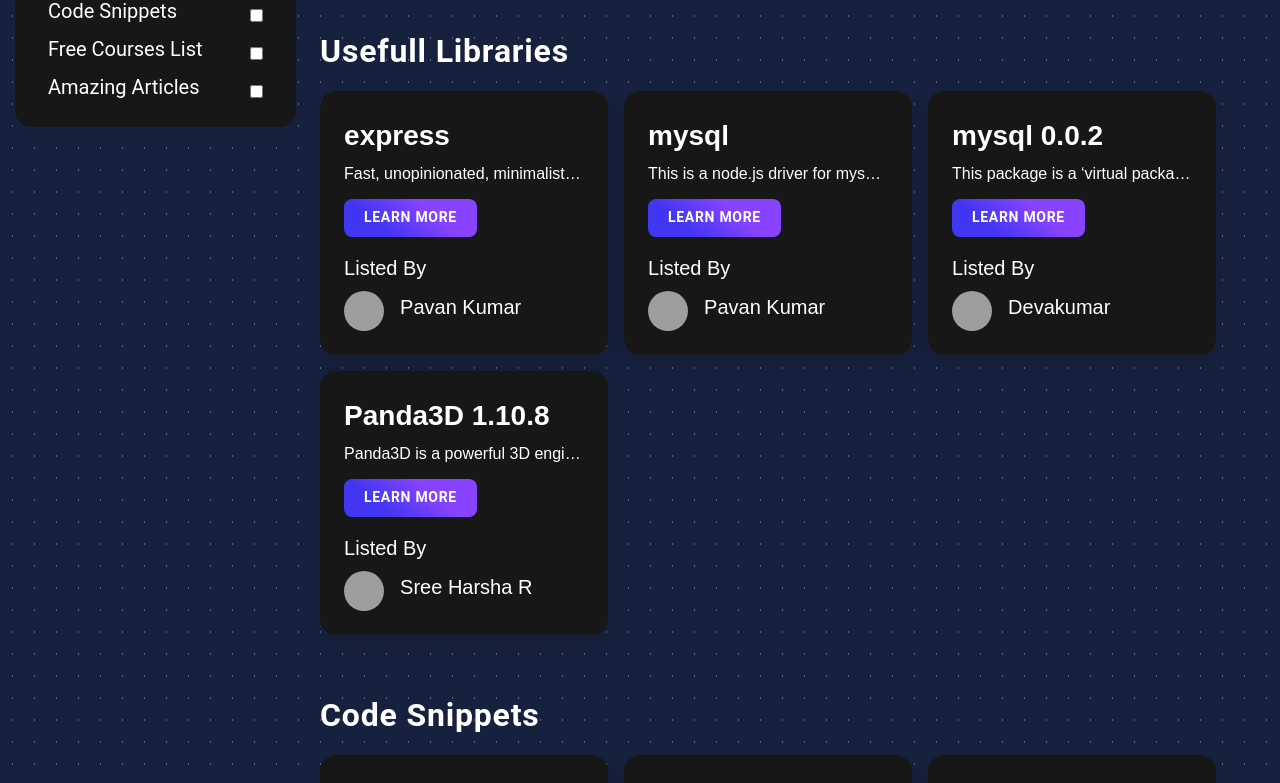
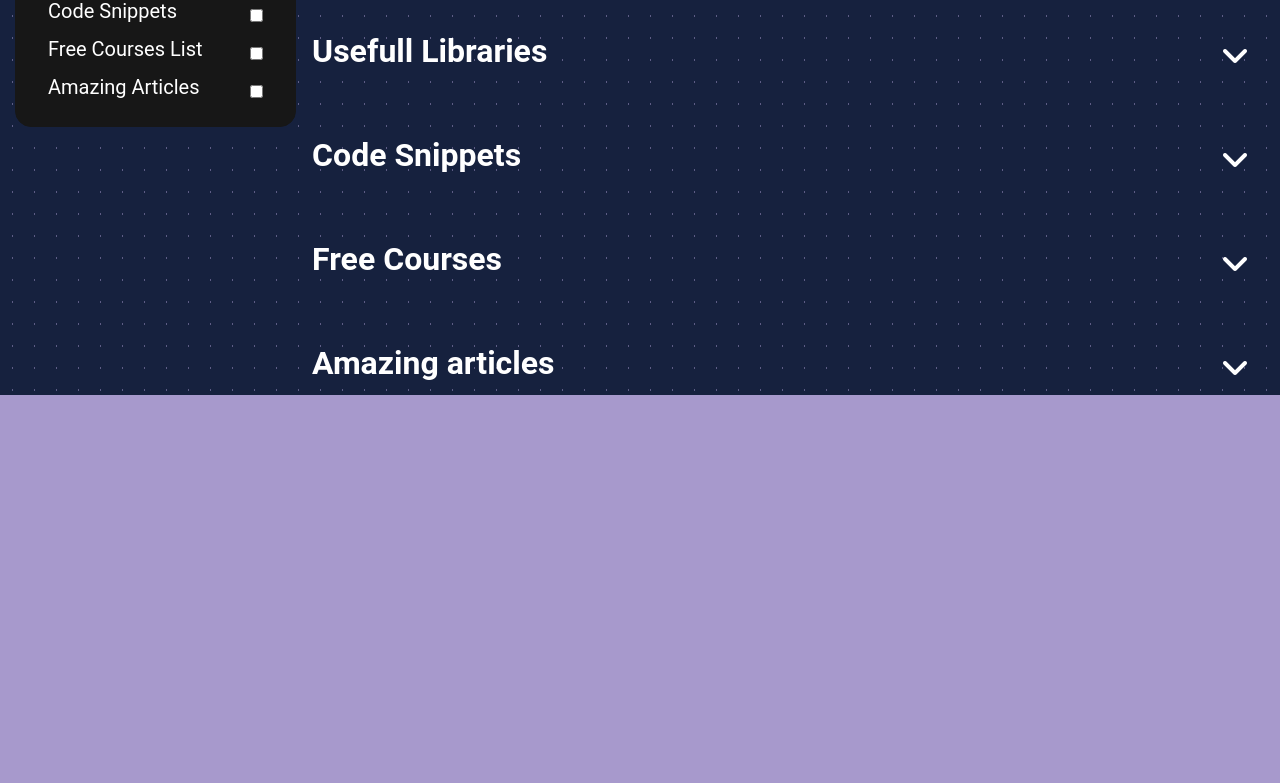
Before and after one commit to pavankpdev/hellowebdev, a React (Create React App) app: page / in a window 1280 px wide. Shown: the part 820-1603 px from the top of the page. After the commit the page ends 1215 px from the top, so only its background shows below. Built offline with nearby package versions, Linux system fonts and the light colour scheme; grey boxes are pictures that could not be loaded.

Commit message:
[feat] made home page items as collasible

```diff
--- /dev/null
+++ b/src/components/Collapsible/Collapsible.component.jsx
@@ -0,0 +1,33 @@
+import React, { useState } from "react";
+import classnames from "classnames";
+
+import "./Collapsible.styles.scss";
+
+const Collapsible = ({ title, children }) => {
+  const [toggle, setTogggle] = useState(false);
+  return (
+    <>
+      <div className="collapsible__container">
+        <div className="collapsible__menu">
+          <h2>{title}</h2>
+          {toggle ? (
+            <i
+              className="fas fa-angle-up fa-2x"
+              onClick={() => setTogggle(!toggle)}
+            />
+          ) : (
+            <i
+              className="fas fa-angle-down fa-2x"
+              onClick={() => setTogggle(!toggle)}
+            />
+          )}
+        </div>
+        <div className={classnames("collapsible__content", { hide: !toggle })}>
+          {children}
+        </div>
+      </div>
+    </>
+  );
+};
+
+export default Collapsible;
--- /dev/null
+++ b/src/components/Collapsible/Collapsible.styles.scss
@@ -0,0 +1,5 @@
+.collapsible__menu {
+  display: flex;
+  justify-content: space-between;
+  align-items: center;
+}
--- a/src/pages/AddResources/AddResources.component.jsx
+++ b/src/pages/AddResources/AddResources.component.jsx
@@ -27,9 +27,6 @@
     language: "",
   });
 
-  const handleResourceType = (newValue) =>
-    setNewResourceData({ ...newResourceData, type: newValue });
-
   const handleCategories = (newValue) =>
     setNewResourceData({
       ...newResourceData,
@@ -48,14 +45,15 @@
       language: newValue.map(({ value }) => value),
     });
 
-  const handleInput = (e) => {
-    const oldData = newResourceData;
-    return setNewResourceData({
+  const handleInput = (e) =>
+    setNewResourceData({
       ...newResourceData,
       [e.target.name]: e.target.value,
     });
-  };
 
+  const submitResources = () =>
+    console.log({ type: resourceType, ...newResourceData });
+  console.log(resourceType);
   return (
     <>
       <div className="add__new__container rounded">
@@ -163,7 +161,9 @@
             creatable
           />
         </div>
-        <button className="btn btn-sm btn-primary">Submit</button>
+        <button className="btn btn-sm btn-primary" onClick={submitResources}>
+          Submit
+        </button>
       </div>
     </>
   );
--- a/src/pages/HomePage/Home.page.jsx
+++ b/src/pages/HomePage/Home.page.jsx
@@ -11,8 +11,7 @@
 import CategoryList from "../../components/CategoryCapsule/CategoryCapsule.component";
 import NonImageCard from "../../components/NonImageCard/NonImageCard.component";
 import ImageCard from "../../components/ImageCard/ImageCard.component";
-import LightTextInput from "../../components/LightFormInput/LightFormInput.component";
-
+import Collapsible from "../../components/Collapsible/Collapsible.component";
 // Sample data
 import { categoriess, homeData } from "../../utils/data";
 
@@ -96,36 +95,40 @@
             ))}
           </div>
           <div className="usefull__libraries">
-            <h2 className="library__title">Usefull Libraries</h2>
+            <Collapsible title="Usefull Libraries">
               <div className="home__library__card__container">
                 {homePageData.libraries.map((library) => (
                   <NonImageCard {...library} />
                 ))}
               </div>
+            </Collapsible>
           </div>
           <div className="code__snippet">
-            <h2 className="code__snippet__title">Code Snippets</h2>
+            <Collapsible title="Code Snippets">
               <div className="home__codesnippet__card__container">
                 {homePageData.codeSnippets.map((snippet) => (
                   <NonImageCard {...snippet} />
                 ))}
               </div>
+            </Collapsible>
           </div>
           <div className="free__courses">
-            <h2 className="free__courses__title">Free Courses</h2>
+            <Collapsible title="Free Courses">
               <div className="home__free__courses__card__container">
                 {homePageData.courses.map((course) => (
                   <ImageCard {...course} />
                 ))}
               </div>
+            </Collapsible>
           </div>
           <div className="amazing__articles">
-            <h2 className="amazing__articles__title">Amazing articles</h2>
+            <Collapsible title="Amazing articles">
               <div className="home__amazing__articles__card__container">
                 {homePageData.articles.map((article) => (
                   <ImageCard {...article} />
                 ))}
               </div>
+            </Collapsible>
           </div>
         </div>
       </div>
```
Also changed, not shown: 1 other file (tests, documents, lock files or other folders). Lines whose indentation alone changed are shown as unchanged.
